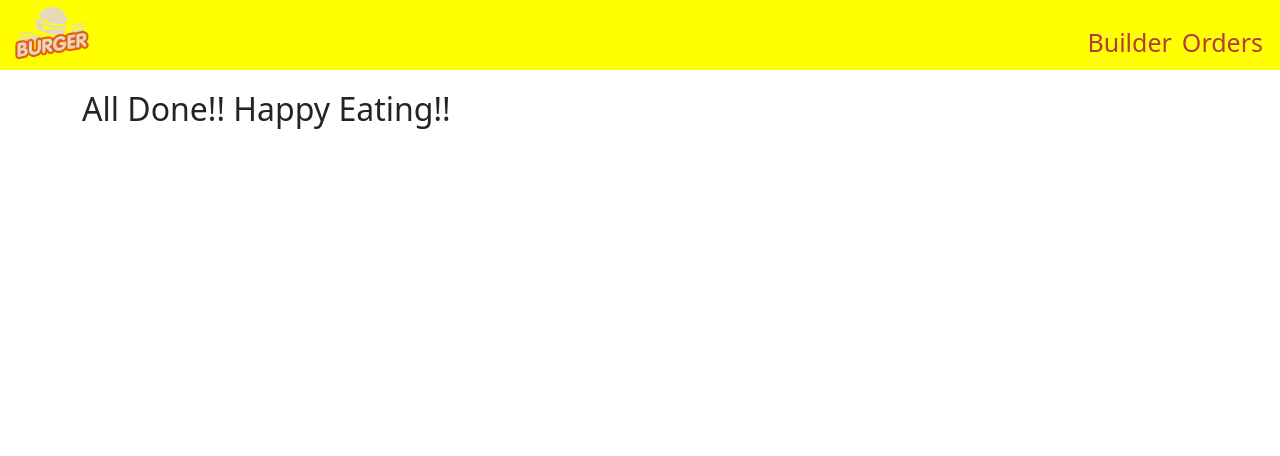
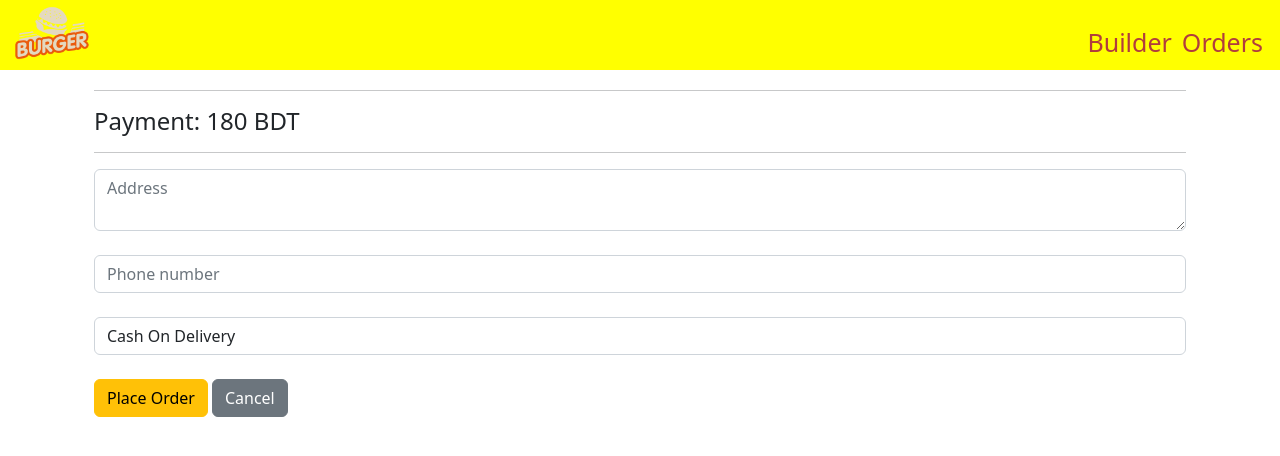
Before and after one commit to siftanzil/ReactJS_Burger_Builder, a React (Create React App) app: page /checkout in a window 1280 px wide. Shown: the top 456 px of the page. Built offline with nearby package versions, Linux system fonts and the light colour scheme.

Commit message:
Orders connected with Firebase with Axios

```diff
--- a/src/Components/Orders/Checkout/Checkout.js
+++ b/src/Components/Orders/Checkout/Checkout.js
@@ -1,11 +1,102 @@
-import React from "react";
+import React, { Component } from "react";
+import { Link } from "react-router-dom";
+import axios from "axios";
+import { connect } from "react-redux";
 
-function Checkout(props) {
-  return (
-    <div>
-      <h2>All Done!! Happy Eating!!</h2>
-    </div>
-  );
+const mapStateToProps = (state) => {
+  return {
+    ingredients: state.ingredients,
+    totalPrice: state.totalPrice,
+    purchasable: state.purchasable,
+  };
+};
+
+class Checkout extends Component {
+  state = {
+    values: {
+      deliveryAddress: "",
+      phone: "",
+      paymentType: "Cash On Delivery",
+    },
+  };
+  inputChangeHandler = (event) => {
+    this.setState({
+      values: {
+        ...this.state.values,
+        [event.target.name]: event.target.value,
+      },
+    });
+  };
+
+  submitHandler = (event) => {
+    const order = {
+      ingredients: this.props.ingredients,
+      customer: this.state.values,
+      price: this.props.totalPrice,
+      orderTime: new Date(),
+    };
+    axios
+      .post(
+        "https://sif-react-burger-builder-default-rtdb.firebaseio.com/orders.json",
+        order,
+      )
+      .then((response) => console.log(response))
+      .catch((error) => console.log(error));
+
+    event.preventDefault();
+    this.setState({
+      values: {
+        deliveryAddress: "",
+        phone: "",
+        paymentType: "Cash On Delivery",
+      },
+    });
+  };
+
+  render() {
+    return (
+      <div className="container">
+        <hr />
+        <h4>Payment: {this.props.totalPrice} BDT </h4>
+        <hr />
+
+        <form>
+          <textarea
+            name="deliveryAddress"
+            value={this.state.values.deliveryAddress}
+            placeholder="Address"
+            className="form-control"
+            onChange={(event) => this.inputChangeHandler(event)}
+          ></textarea>
+          <br />
+          <input
+            name="phone"
+            className="form-control"
+            placeholder="Phone number"
+            value={this.state.values.phone}
+            onChange={(event) => this.inputChangeHandler(event)}
+          />
+          <br />
+          <select
+            name="paymentType"
+            className="form-control"
+            value={this.state.values.paymentType}
+            onChange={(event) => this.inputChangeHandler(event)}
+          >
+            <option value="Cash On Delivery">Cash On Delivery</option>
+            <option value="Bkash">Bkash</option>
+          </select>
+          <br />
+          <button className="btn btn-warning" onClick={this.submitHandler}>
+            Place Order
+          </button>
+          <Link to="/">
+            <button className="btn btn-secondary ms-1"> Cancel </button>
+          </Link>
+        </form>
+      </div>
+    );
+  }
 }
 
-export default Checkout;
+export default connect(mapStateToProps)(Checkout);
```
